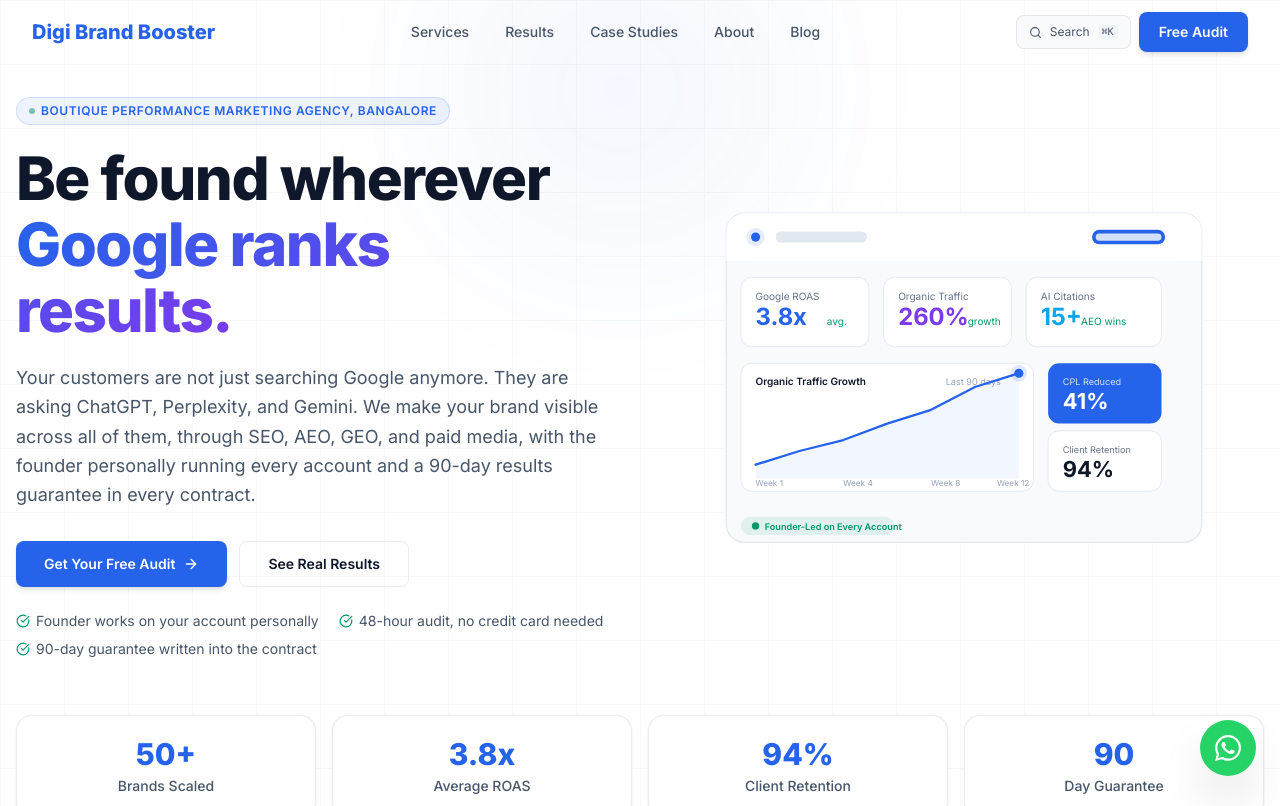
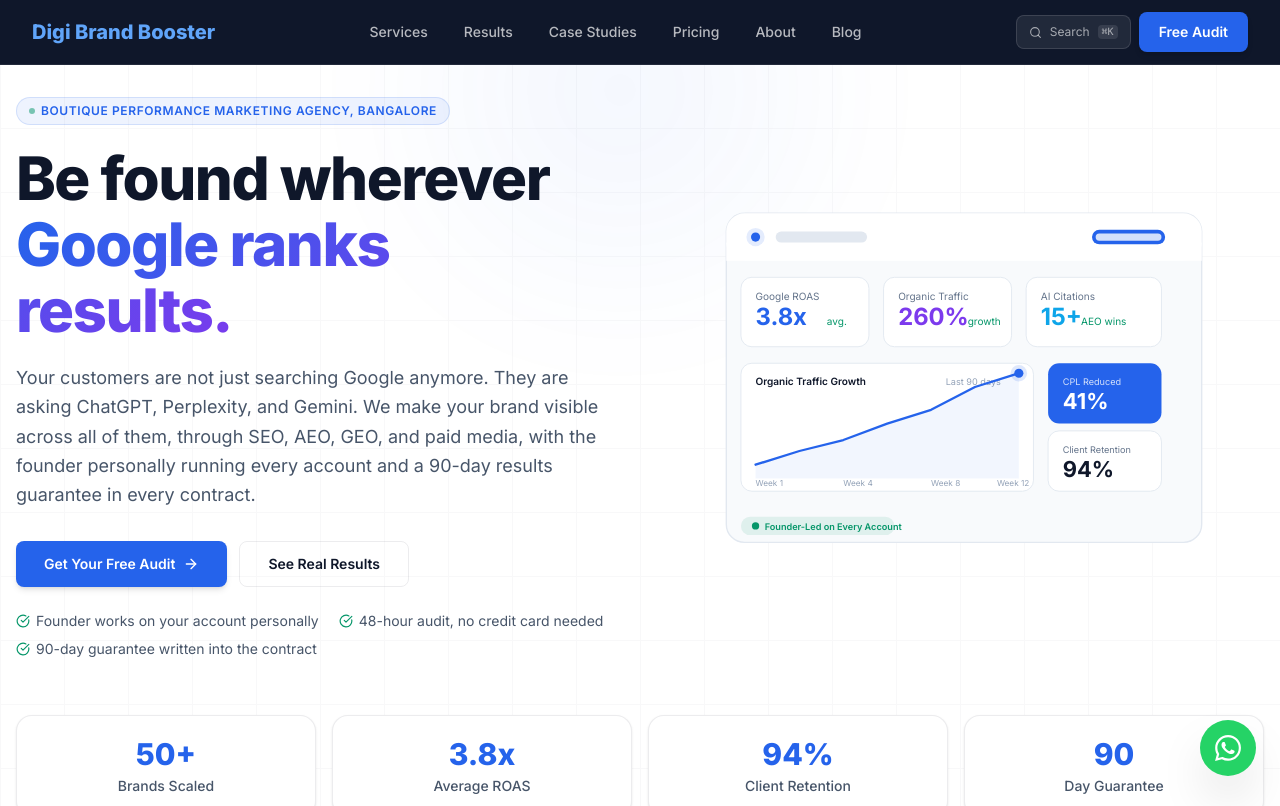
Before and after one commit to DVR79/DigiBrand-Booster, a Next.js app: page / in a window 1280 px wide. Shown: the top 806 px of the page. Built offline with nearby package versions, Linux system fonts and the light colour scheme.

Commit message:
Dark navy navbar, standardize cards to blue/purple/green, fix all nav links

```diff
--- a/src/components/layout/Header.tsx
+++ b/src/components/layout/Header.tsx
@@ -7,12 +7,15 @@
 import { siteConfig } from '@/lib/data';
 
 const navLinks = [
-  { label: 'Services', href: '/#services', title: 'Our services - Meta Ads, Google Ads, SEO, AEO, GEO' },
-  { label: 'Results', href: '/#results', title: 'Client results and performance metrics' },
+  { label: 'Services',     href: '/#services',     title: 'Our services - Meta Ads, Google Ads, SEO, AEO, GEO' },
+  { label: 'Results',      href: '/#results',      title: 'Client results and performance metrics' },
   { label: 'Case Studies', href: '/#case-studies', title: 'Real brand growth case studies' },
-  { label: 'About', href: '/#why-us', title: 'About Digi Brand Booster - founder-led boutique agency' },
-  { label: 'Blog', href: '/blog', title: 'Performance marketing blog - AEO, GEO, paid media guides' },
+  { label: 'Pricing',      href: '/#pricing',      title: 'Transparent pricing plans' },
+  { label: 'About',        href: '/#why-us',       title: 'About Digi Brand Booster - founder-led boutique agency' },
+  { label: 'Blog',         href: '/blog',          title: 'Performance marketing blog - AEO, GEO, paid media guides' },
 ];
+
+const NAV_BG = '#0f172a';
 
 export default function Header() {
   const [scrolled, setScrolled] = useState(false);
@@ -32,15 +35,14 @@
     <header
       className="fixed top-0 inset-x-0 z-50 transition-all duration-300"
       style={{
-        background: scrolled ? 'rgba(255,255,255,0.95)' : 'transparent',
-        backdropFilter: scrolled ? 'blur(16px)' : 'none',
-        borderBottom: scrolled ? '1px solid var(--border)' : 'none',
-        boxShadow: scrolled ? 'var(--shadow-sm)' : 'none',
+        background: NAV_BG,
+        borderBottom: '1px solid rgba(255,255,255,0.08)',
+        boxShadow: scrolled ? '0 2px 20px rgba(0,0,0,0.3)' : 'none',
       }}
     >
       <div className="mx-auto max-w-7xl px-4 sm:px-6 lg:px-8">
         <div className="flex h-16 items-center justify-between">
-          <a href="/" className="font-heading text-xl font-extrabold" style={{ color: 'var(--accent-primary)' }} title="Digi Brand Booster - Home">
+          <a href="/" className="font-heading text-xl font-extrabold" style={{ color: '#60a5fa' }} title="Digi Brand Booster - Home">
             {siteConfig.name}
           </a>
 
@@ -50,15 +52,15 @@
                 key={l.href}
                 href={l.href}
                 title={l.title}
-                className="px-4 py-2 rounded-lg text-sm font-medium transition-colors"
-                style={{ color: 'var(--text-secondary)' }}
+                className="px-4 py-2 rounded-lg text-sm font-medium transition-all duration-150"
+                style={{ color: 'rgba(255,255,255,0.7)' }}
                 onMouseEnter={(e) => {
-                  (e.target as HTMLElement).style.color = 'var(--accent-primary)';
-                  (e.target as HTMLElement).style.background = 'rgba(37,99,235,0.06)';
+                  (e.currentTarget as HTMLElement).style.color = '#ffffff';
+                  (e.currentTarget as HTMLElement).style.background = 'rgba(255,255,255,0.08)';
                 }}
                 onMouseLeave={(e) => {
-                  (e.target as HTMLElement).style.color = 'var(--text-secondary)';
-                  (e.target as HTMLElement).style.background = 'transparent';
+                  (e.currentTarget as HTMLElement).style.color = 'rgba(255,255,255,0.7)';
+                  (e.currentTarget as HTMLElement).style.background = 'transparent';
                 }}
               >
                 {l.label}
@@ -71,11 +73,11 @@
               onClick={openSearch}
               title="Search the site (Ctrl+K)"
               className="hidden sm:flex items-center gap-2 rounded-lg px-3 py-2 text-xs transition-colors"
-              style={{ background: 'var(--bg-card)', border: '1px solid var(--border)', color: 'var(--text-secondary)' }}
+              style={{ background: 'rgba(255,255,255,0.08)', border: '1px solid rgba(255,255,255,0.12)', color: 'rgba(255,255,255,0.6)' }}
             >
               <Search size={13} />
               <span>Search</span>
-              <kbd className="rounded px-1 text-[10px]" style={{ background: 'var(--bg-card-hover)' }}>⌘K</kbd>
+              <kbd className="rounded px-1 text-[10px]" style={{ background: 'rgba(255,255,255,0.1)' }}>⌘K</kbd>
             </button>
             <ThemeToggle />
             <ShimmerButton variant="primary" href="/#contact" className="hidden md:inline-flex" title="Get a free 48-hour performance audit - no commitment">
@@ -83,7 +85,7 @@
             </ShimmerButton>
             <button
               className="md:hidden p-2 rounded-lg"
-              style={{ color: 'var(--text-primary)', background: 'var(--bg-card)', border: '1px solid var(--border)' }}
+              style={{ color: '#ffffff', background: 'rgba(255,255,255,0.08)', border: '1px solid rgba(255,255,255,0.12)' }}
               onClick={() => setMenuOpen(v => !v)}
               aria-label={menuOpen ? 'Close menu' : 'Open navigation menu'}
               title={menuOpen ? 'Close menu' : 'Open navigation menu'}
@@ -95,10 +97,17 @@
       </div>
 
       {menuOpen && (
-        <div style={{ background: 'var(--bg-dark)', borderTop: '1px solid var(--border)', boxShadow: 'var(--shadow-md)' }}>
+        <div style={{ background: NAV_BG, borderTop: '1px solid rgba(255,255,255,0.08)', boxShadow: '0 8px 24px rgba(0,0,0,0.3)' }}>
           <nav className="flex flex-col px-4 py-4 gap-1">
             {navLinks.map((l) => (
-              <a key={l.href} href={l.href} title={l.title} className="px-4 py-2.5 rounded-lg text-sm font-medium" style={{ color: 'var(--text-primary)' }} onClick={() => setMenuOpen(false)}>
+              <a
+                key={l.href}
+                href={l.href}
+                title={l.title}
+                className="px-4 py-2.5 rounded-lg text-sm font-medium"
+                style={{ color: 'rgba(255,255,255,0.8)' }}
+                onClick={() => setMenuOpen(false)}
+              >
                 {l.label}
               </a>
             ))}
--- a/src/components/sections/Industries.tsx
+++ b/src/components/sections/Industries.tsx
@@ -15,12 +15,12 @@
 };
 
 const cardColors = [
-  { card: 'card-blue', iconBg: 'rgba(37,99,235,0.1)', iconColor: '#2563eb', tagBg: 'rgba(37,99,235,0.08)', tagColor: '#2563eb' },
-  { card: 'card-cyan', iconBg: 'rgba(14,165,233,0.1)', iconColor: '#0ea5e9', tagBg: 'rgba(14,165,233,0.08)', tagColor: '#0ea5e9' },
+  { card: 'card-blue',   iconBg: 'rgba(37,99,235,0.1)',  iconColor: '#2563eb', tagBg: 'rgba(37,99,235,0.08)',  tagColor: '#2563eb' },
   { card: 'card-purple', iconBg: 'rgba(124,58,237,0.1)', iconColor: '#7c3aed', tagBg: 'rgba(124,58,237,0.08)', tagColor: '#7c3aed' },
-  { card: 'card-green', iconBg: 'rgba(5,150,105,0.1)', iconColor: '#059669', tagBg: 'rgba(5,150,105,0.08)', tagColor: '#059669' },
-  { card: 'card-amber', iconBg: 'rgba(245,158,11,0.1)', iconColor: '#f59e0b', tagBg: 'rgba(245,158,11,0.08)', tagColor: '#d97706' },
-  { card: 'card-blue', iconBg: 'rgba(37,99,235,0.1)', iconColor: '#2563eb', tagBg: 'rgba(37,99,235,0.08)', tagColor: '#2563eb' },
+  { card: 'card-green',  iconBg: 'rgba(5,150,105,0.1)',  iconColor: '#059669', tagBg: 'rgba(5,150,105,0.08)',  tagColor: '#059669' },
+  { card: 'card-blue',   iconBg: 'rgba(37,99,235,0.1)',  iconColor: '#2563eb', tagBg: 'rgba(37,99,235,0.08)',  tagColor: '#2563eb' },
+  { card: 'card-purple', iconBg: 'rgba(124,58,237,0.1)', iconColor: '#7c3aed', tagBg: 'rgba(124,58,237,0.08)', tagColor: '#7c3aed' },
+  { card: 'card-green',  iconBg: 'rgba(5,150,105,0.1)',  iconColor: '#059669', tagBg: 'rgba(5,150,105,0.08)',  tagColor: '#059669' },
 ];
 
 export default function Industries() {
--- a/src/components/sections/MarketInsights.tsx
+++ b/src/components/sections/MarketInsights.tsx
@@ -27,7 +27,7 @@
     stat: '100M+',
     label: 'queries per day on ChatGPT alone',
     detail: 'Your potential customers are asking AI tools to recommend the best product or service in your category. Most brands have zero visibility in those answers.',
-    color: 'amber',
+    color: 'green',
     source: 'OpenAI, 2024',
   },
   {
@@ -35,7 +35,7 @@
     stat: '3–5x',
     label: 'higher CTR from AI Overview citations vs. blue links',
     detail: 'Being cited in a Google AI Overview drives more clicks than ranking #1 in traditional results. AEO is now the highest-value organic channel available.',
-    color: 'cyan',
+    color: 'blue',
     source: 'Semrush, 2024',
   },
   {
@@ -59,9 +59,9 @@
 const colorMap: Record<string, { iconBg: string; iconColor: string; statColor: string; card: string }> = {
   blue:   { iconBg: 'rgba(37,99,235,0.1)',  iconColor: '#2563eb', statColor: '#2563eb', card: 'card-blue' },
   purple: { iconBg: 'rgba(124,58,237,0.1)', iconColor: '#7c3aed', statColor: '#7c3aed', card: 'card-purple' },
-  cyan:   { iconBg: 'rgba(14,165,233,0.1)', iconColor: '#0ea5e9', statColor: '#0ea5e9', card: 'card-cyan' },
   green:  { iconBg: 'rgba(5,150,105,0.1)',  iconColor: '#059669', statColor: '#059669', card: 'card-green' },
-  amber:  { iconBg: 'rgba(245,158,11,0.1)', iconColor: '#d97706', statColor: '#d97706', card: 'card-amber' },
+  cyan:   { iconBg: 'rgba(37,99,235,0.1)',  iconColor: '#2563eb', statColor: '#2563eb', card: 'card-blue' },
+  amber:  { iconBg: 'rgba(124,58,237,0.1)', iconColor: '#7c3aed', statColor: '#7c3aed', card: 'card-purple' },
 };
 
 export default function MarketInsights() {
--- a/src/components/sections/Services.tsx
+++ b/src/components/sections/Services.tsx
@@ -19,11 +19,11 @@
 };
 
 const colorMap: Record<string, { card: string; iconBg: string; iconColor: string; planBg: string; planColor: string }> = {
-  blue:   { card: 'card-blue',   iconBg: 'rgba(37,99,235,0.1)',   iconColor: '#2563eb', planBg: 'rgba(37,99,235,0.08)',   planColor: '#2563eb' },
-  purple: { card: 'card-purple', iconBg: 'rgba(124,58,237,0.1)',  iconColor: '#7c3aed', planBg: 'rgba(124,58,237,0.08)',  planColor: '#7c3aed' },
-  cyan:   { card: 'card-cyan',   iconBg: 'rgba(14,165,233,0.1)',  iconColor: '#0ea5e9', planBg: 'rgba(14,165,233,0.08)',  planColor: '#0891b2' },
-  green:  { card: 'card-green',  iconBg: 'rgba(5,150,105,0.1)',   iconColor: '#059669', planBg: 'rgba(5,150,105,0.08)',   planColor: '#059669' },
-  amber:  { card: 'card-amber',  iconBg: 'rgba(245,158,11,0.1)',  iconColor: '#f59e0b', planBg: 'rgba(245,158,11,0.08)',  planColor: '#d97706' },
+  blue:   { card: 'card-blue',   iconBg: 'rgba(37,99,235,0.1)',  iconColor: '#2563eb', planBg: 'rgba(37,99,235,0.08)',  planColor: '#2563eb' },
+  purple: { card: 'card-purple', iconBg: 'rgba(124,58,237,0.1)', iconColor: '#7c3aed', planBg: 'rgba(124,58,237,0.08)', planColor: '#7c3aed' },
+  green:  { card: 'card-green',  iconBg: 'rgba(5,150,105,0.1)',  iconColor: '#059669', planBg: 'rgba(5,150,105,0.08)',  planColor: '#059669' },
+  cyan:   { card: 'card-blue',   iconBg: 'rgba(37,99,235,0.1)',  iconColor: '#2563eb', planBg: 'rgba(37,99,235,0.08)',  planColor: '#2563eb' },
+  amber:  { card: 'card-purple', iconBg: 'rgba(124,58,237,0.1)', iconColor: '#7c3aed', planBg: 'rgba(124,58,237,0.08)', planColor: '#7c3aed' },
 };
 
 export default function Services() {
--- a/src/components/sections/Team.tsx
+++ b/src/components/sections/Team.tsx
@@ -17,11 +17,11 @@
 
         <div className="grid sm:grid-cols-2 md:grid-cols-3 gap-6">
           {team.map((member, i) => {
-            const cardColors = ['card-blue', 'card-purple', 'card-cyan'] as const;
+            const cardColors = ['card-blue', 'card-purple', 'card-green'] as const;
             const avatarColors = [
-              { bg: 'rgba(37,99,235,0.1)', color: '#2563eb' },
+              { bg: 'rgba(37,99,235,0.1)',  color: '#2563eb' },
               { bg: 'rgba(124,58,237,0.1)', color: '#7c3aed' },
-              { bg: 'rgba(14,165,233,0.1)', color: '#0ea5e9' },
+              { bg: 'rgba(5,150,105,0.1)',  color: '#059669' },
             ];
             const colorIdx = i % 3;
             return (
```
Also changed, not shown: src/app/globals.css (+4 -14 lines).
